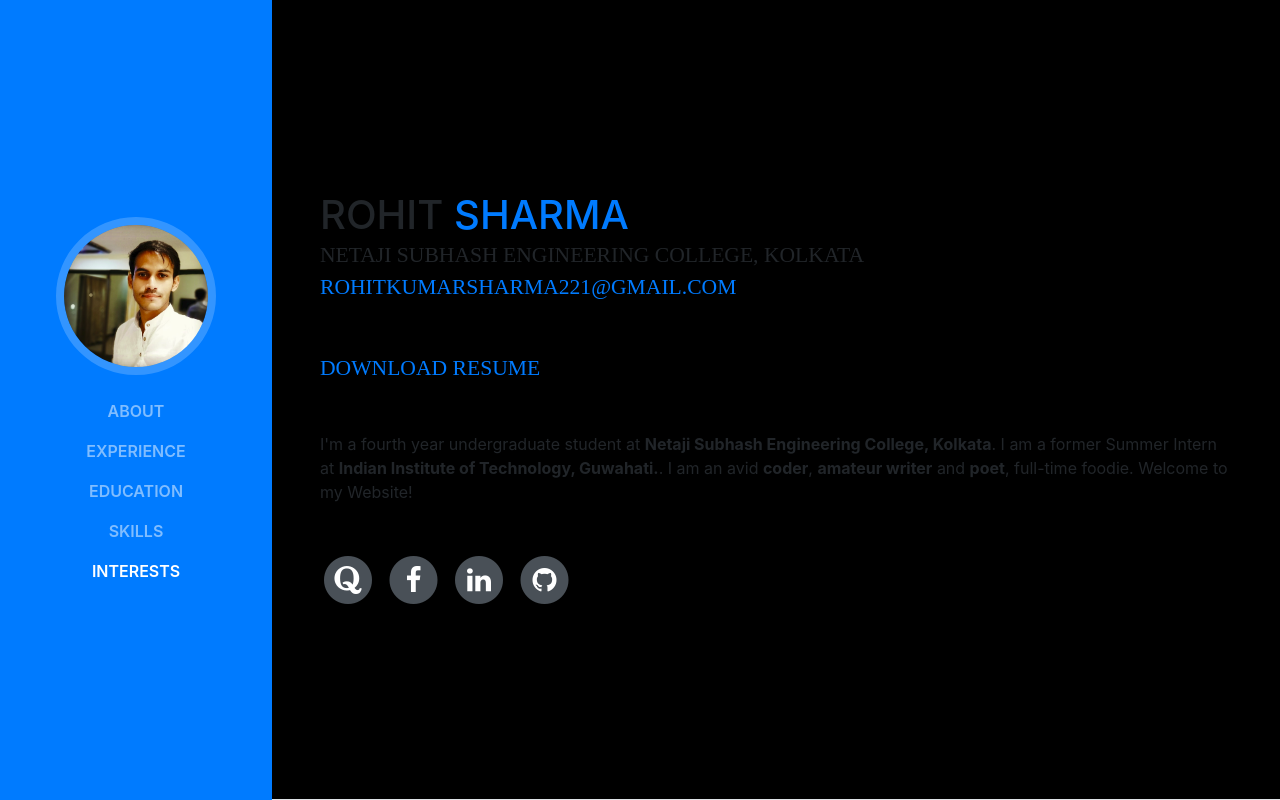
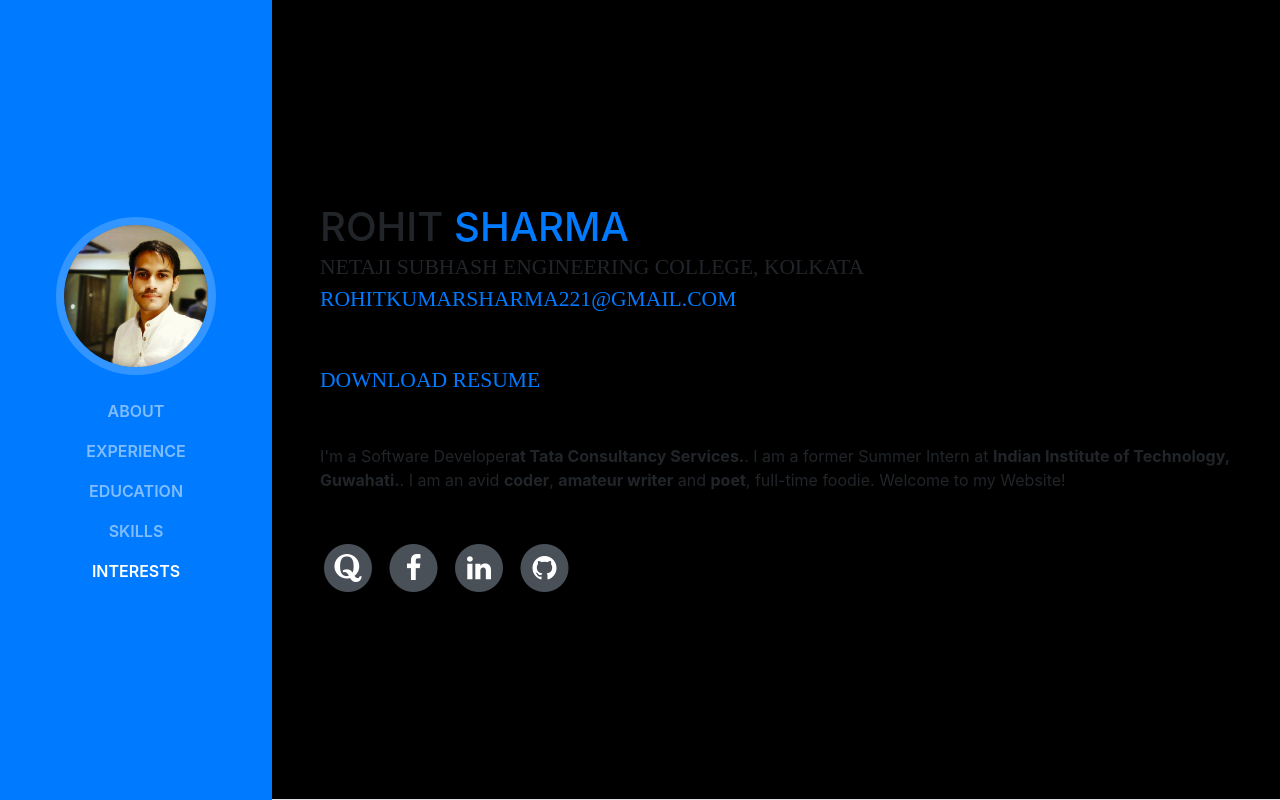
Before and after one commit to kumarcodes/kumarcodes.github.io, a website with bundled scripts: page index.html in a window 1280 px wide. Shown: the top 800 px of the page. Built offline with nearby package versions, Linux system fonts and the light colour scheme; a web font is replaced by a local one.

Commit message:
Role Updated

```diff
--- a/index.html
+++ b/index.html
@@ -81,7 +81,7 @@
           </div>
           <div class="subheading mb-5">
             <a href="https://drive.google.com/open?id=1xcLKiyRCTcng2CTpQ2UFFrR-YHpNeQcj">Download Resume</a></div>
-          <p class="mb-5">I'm a fourth year undergraduate student at <b>Netaji Subhash Engineering College, Kolkata</b>. I am a former Summer Intern at <b>Indian Institute of Technology, Guwahati.</b>. I am an avid <b>coder</b>, <b>amateur writer</b> and <b>poet</b>, full-time foodie. Welcome to my Website!</p>
+          <p class="mb-5">I'm a Software Developer<b>at Tata Consultancy Services.</b>. I am a former Summer Intern at <b>Indian Institute of Technology, Guwahati.</b>. I am an avid <b>coder</b>, <b>amateur writer</b> and <b>poet</b>, full-time foodie. Welcome to my Website!</p>
           <ul class="list-inline list-social-icons mb-0">
             <li class="list-inline-item">
               <a href="https://www.quora.com/profile/Rohit-Sharma-3402">
```
